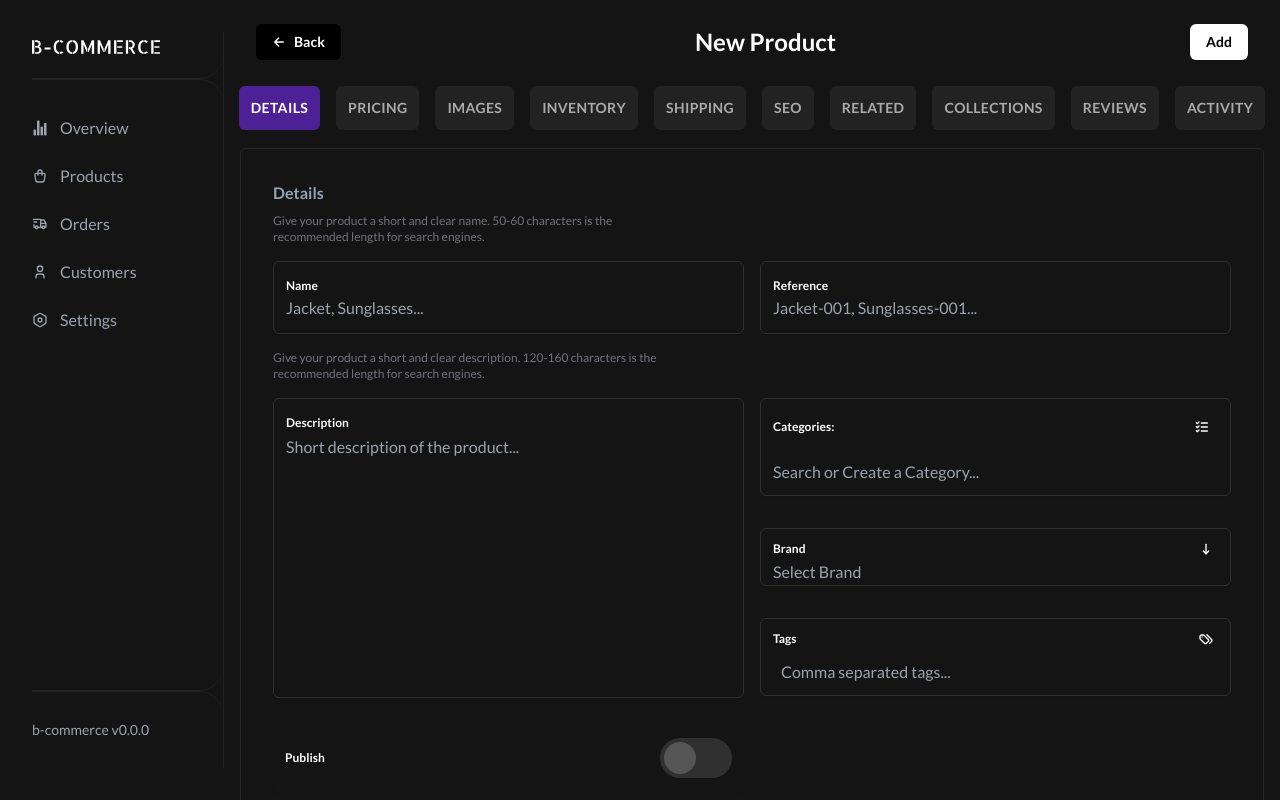
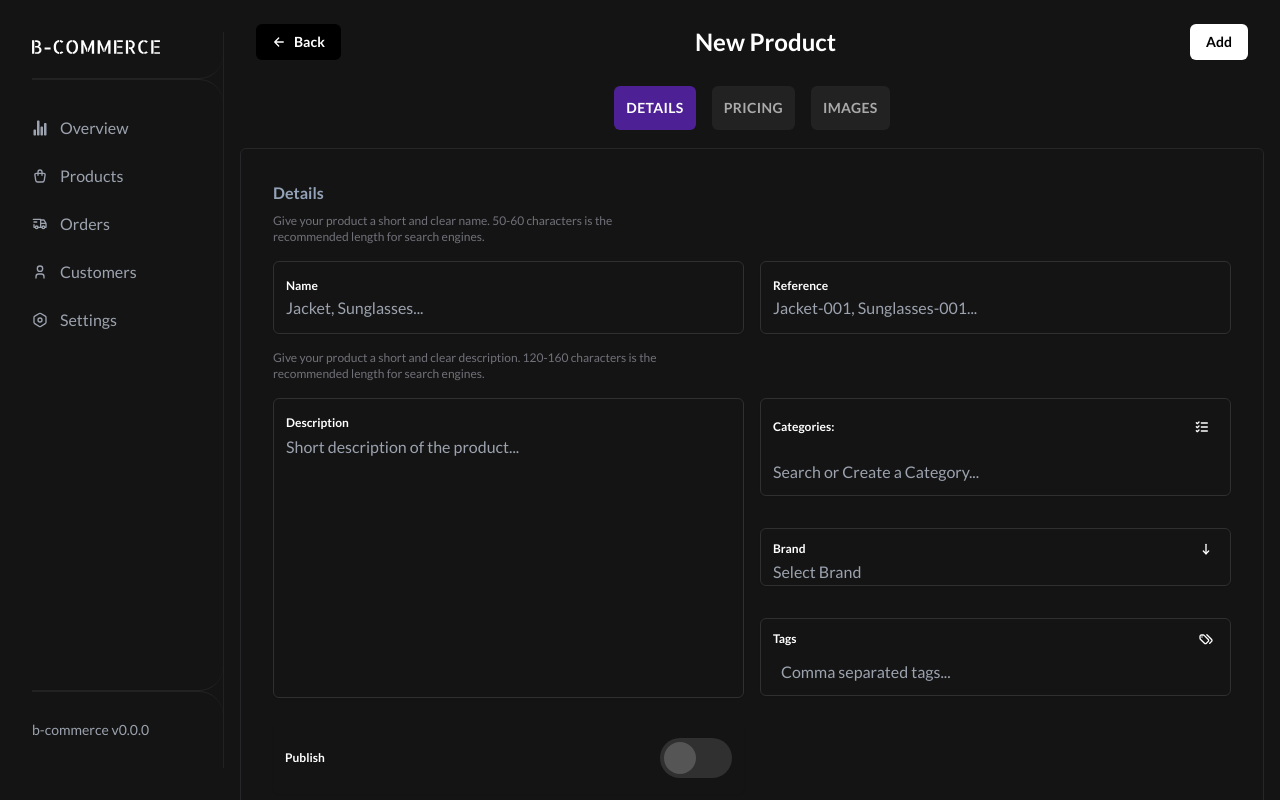
Before and after one commit to MohamedBechirMejri/b-commerce, a Next.js app: page /admin/products/new in a window 1280 px wide. Built offline with nearby package versions, Linux system fonts and the light colour scheme.

Commit message:
remove unfinished tabs

```diff
--- a/app/admin/products/(product)/Nav.tsx
+++ b/app/admin/products/(product)/Nav.tsx
@@ -5,13 +5,13 @@ const tabs = [
   "pricing",
   "images",
   // "variants",
-  "inventory",
-  "shipping",
-  "seo",
-  "related",
-  "collections",
-  "reviews",
-  "activity",
+  // "inventory",
+  // "shipping",
+  // "seo",
+  // "related",
+  // "collections",
+  // "reviews",
+  // "activity",
 ];
 
 export default function Nav({
```
